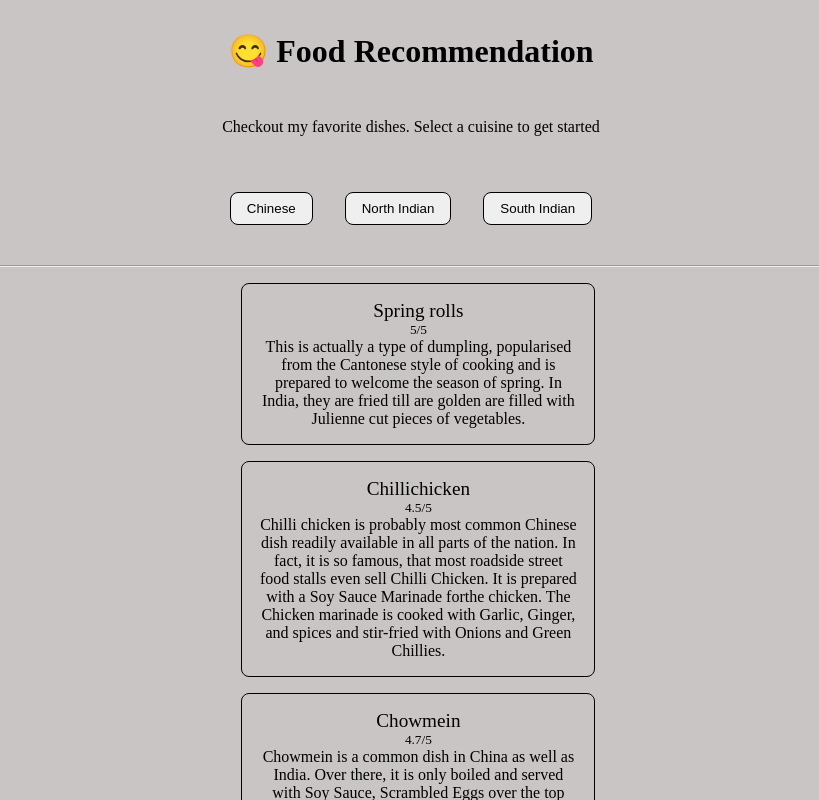
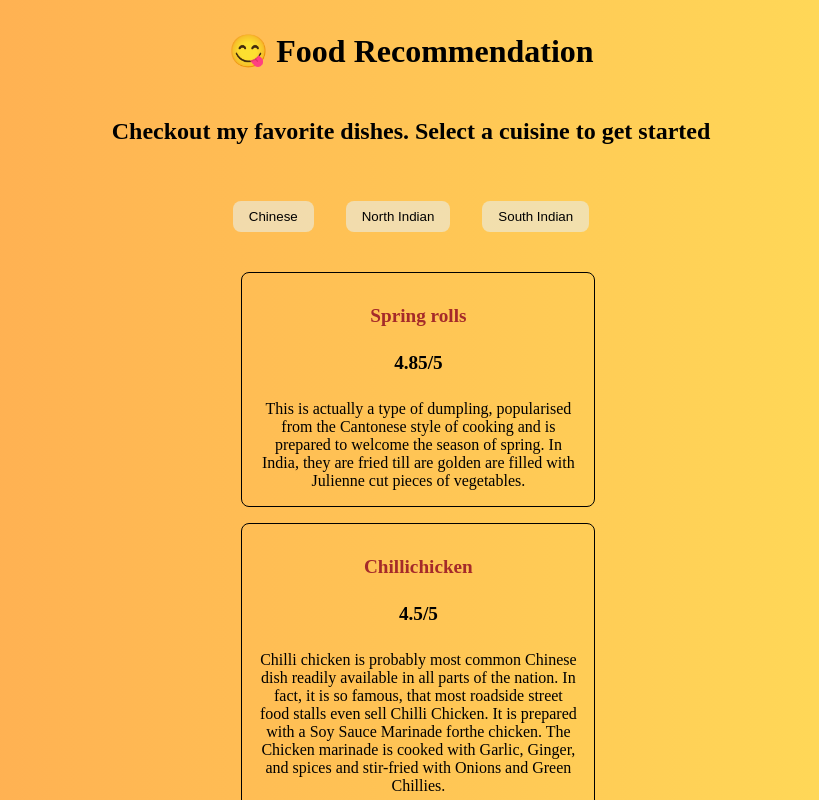
Before and after one commit to Chakravarthi0/mark-nine, a React (Create React App) app: page / in a window 1280 px wide. Shown: the top 800 px of the page, without its empty margins (229-1048 px from the left). Built offline with nearby package versions, Linux system fonts and the light colour scheme.

Commit message:
edited the UI

```diff
--- a/public/index.html
+++ b/public/index.html
@@ -24,7 +24,7 @@
       work correctly both with client-side routing and a non-root public URL.
       Learn how to configure a non-root public URL by running `npm run build`.
     -->
-    <title>Good Reads</title>
+    <title>food Recommendation</title>
     <link rel="stylesheet" href="https://cdnjs.cloudflare.com/ajax/libs/font-awesome/5.15.1/css/all.min.css">
   </head>
   <body>
--- a/src/App.js
+++ b/src/App.js
@@ -53,7 +53,7 @@
         {
             name: "Spring rolls",
             des: "This is actually a type of dumpling, popularised from the Cantonese style of cooking and is prepared to welcome the season of spring. In India, they are fried till are golden are filled with Julienne cut pieces of vegetables.",
-            rating: "5/5"
+            rating: "4.85/5"
         },
         {
             name: "Chillichicken",
@@ -87,7 +87,7 @@
         {
             name: "Chicken Chettinad",
             des: " Full of flavour and bold masalas, this dish will floor your family and guests. A gorgeous melange of onions, tomatoes, cinnamon sticks, cloves, cumin, curry leaves and a rich coconut-y paste.",
-            rating: "5/5"
+            rating: "4.95/5"
         },
         {
             name: "Andhra Style Chicken Curry",
@@ -126,16 +126,16 @@
     return (
         <div style={{ textAlign: "center" }}>
             <h1 style={{ padding: "1rem", margin: "1rem" }} >😋 Food Recommendation</h1>
-            <p style={{ padding: "1rem", margin: "1rem" }} >
+            <h2 style={{ padding: "1rem", margin: "1rem" }} >
                 Checkout my favorite dishes. Select a cuisine to get started
-            </p>
+            </h2>
             <div style={{ padding: "1rem", margin: "1rem" }} >
                 {
                     foodButtons.map(cuisine => {
                         return (
                             <button key={cuisine} style={{
                                 padding: "0.5rem 1rem", cursor: "pointer",
-                                borderRadius: "0.5rem", border: "1px solid black",
+                                borderRadius: "0.5rem", border: "none",
                                 margin: "0.5rem 1rem"
                             }} onClick={() => oncuisineClick(cuisine)}>{cuisine}</button>
                         )
@@ -143,7 +143,7 @@
                 }
             </div>
 
-            <hr />
+
 
             <div>
                 <ul className="books-list">
@@ -159,8 +159,8 @@
                                 borderRadius: "0.5rem"
                             }}
                         >
-                            <div style={{ fontSize: "larger" }}> {book.name} </div>
-                            <div style={{ fontSize: "smaller" }}> {book.rating} </div>
+                            <h2 style={{ fontSize: "larger", color:"brown" }}> {book.name} </h2>
+                            <h4 style={{ fontSize: "larger" }}> {book.rating} </h4>
                             <div>{book.des}</div>
                         </li>
                     ))}
--- a/src/styles.css
+++ b/src/styles.css
@@ -1,5 +1,15 @@
 body {
-  background-color: rgb(202, 197, 197);
+  /* background-color: rgb(202, 197, 197); */
+  background: #ffe259;  /* fallback for old browsers */
+background: -webkit-linear-gradient(to right, #ffa751, #ffe259);  /* Chrome 10-25, Safari 5.1-6 */
+background: linear-gradient(to right, #ffa751, #ffe259); /* W3C, IE 10+/ Edge, Firefox 16+, Chrome 26+, Opera 12+, Safari 7+ */
+
+}
+
+button{
+  /* background-color: #396bff; */
+  background-color: rgb(235 235 220 / 65%);
+  width: max-content;
 }
 
 
```
